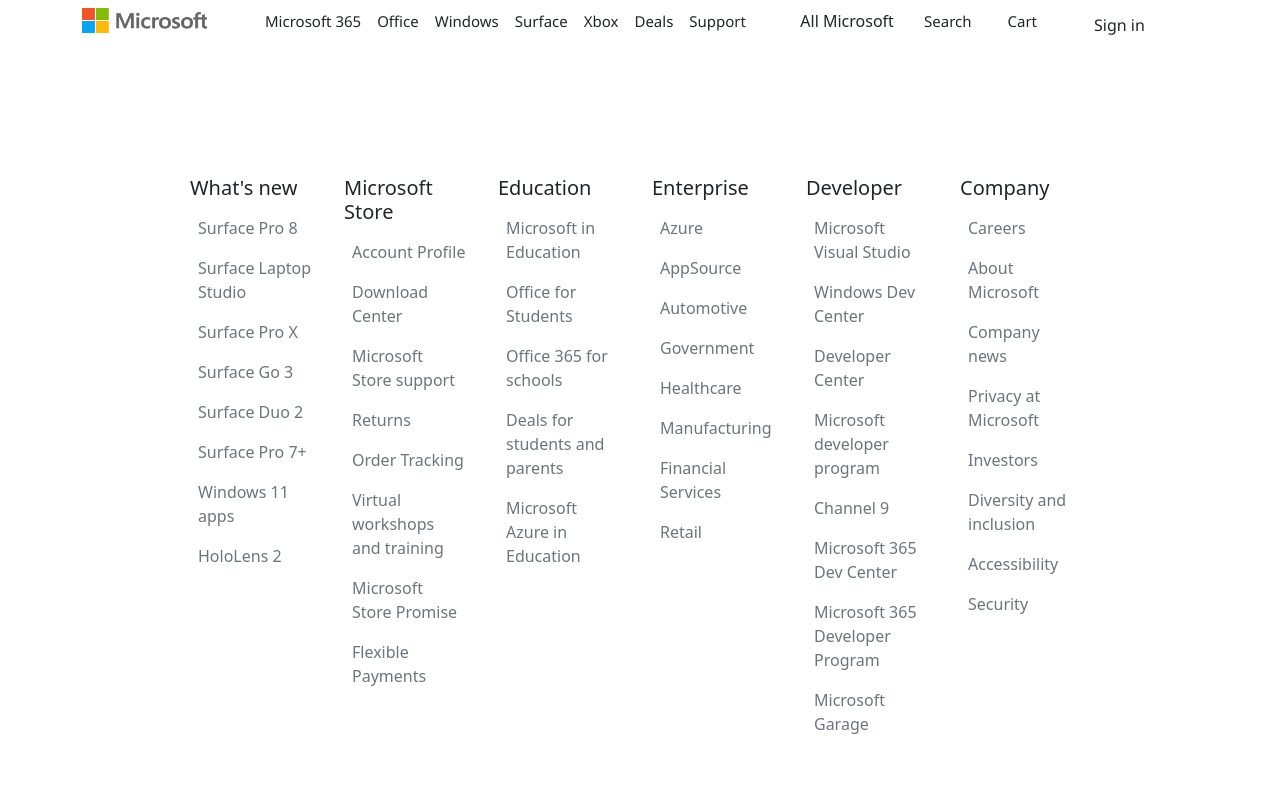
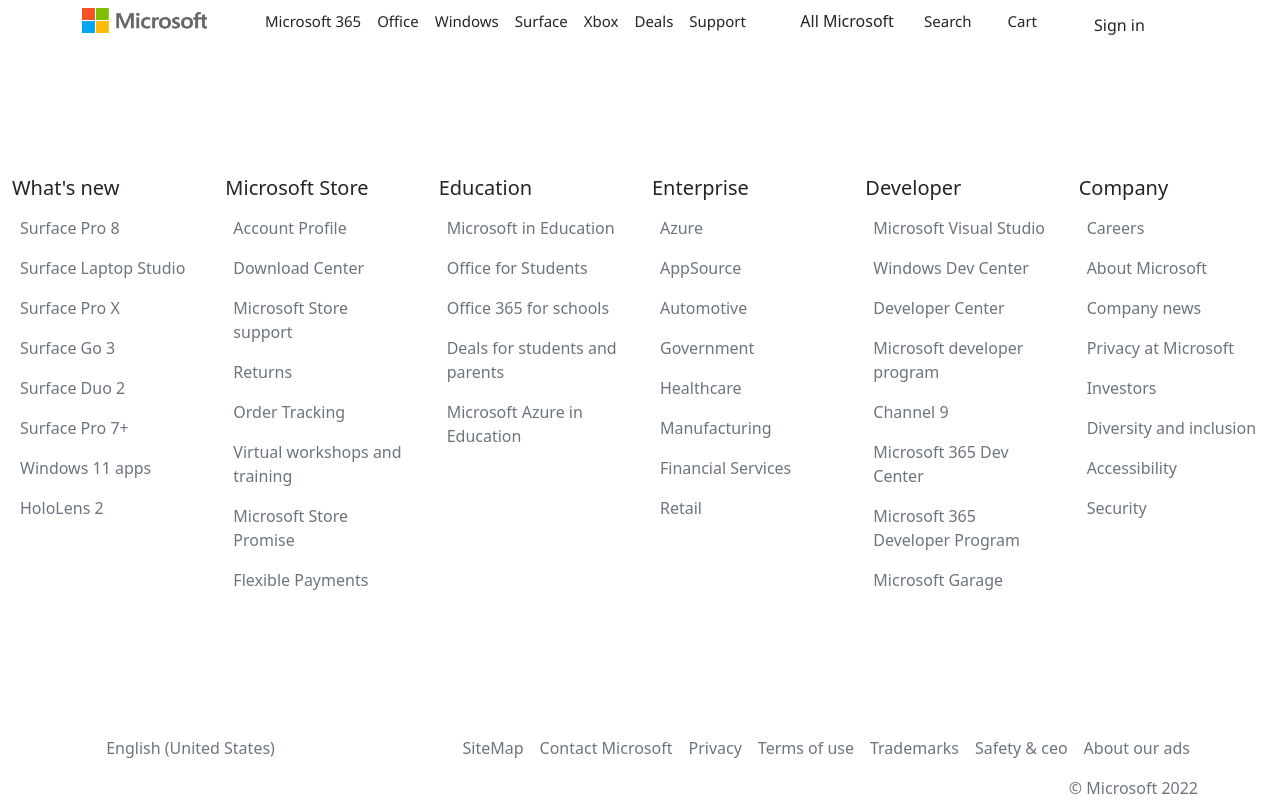
Before and after one commit to sarthbpatel/microsoft-app, an Angular app: page / in a window 1280 px wide. Shown: the top 800 px of the page. Built offline with nearby package versions, Linux system fonts and the light colour scheme.

Commit message:
Updated footer

```diff
--- a/src/app/navigation/footnavbar/footer.component.html
+++ b/src/app/navigation/footnavbar/footer.component.html
@@ -1,5 +1,5 @@
-<div class="container">
-    <footer class="row row-cols-8 py-5 my-5 mx-5 px-5">
+<div class="container-fluid">
+    <footer class="row row-cols-8 py-5 my-5">
 
 
       <div class="col">
```
